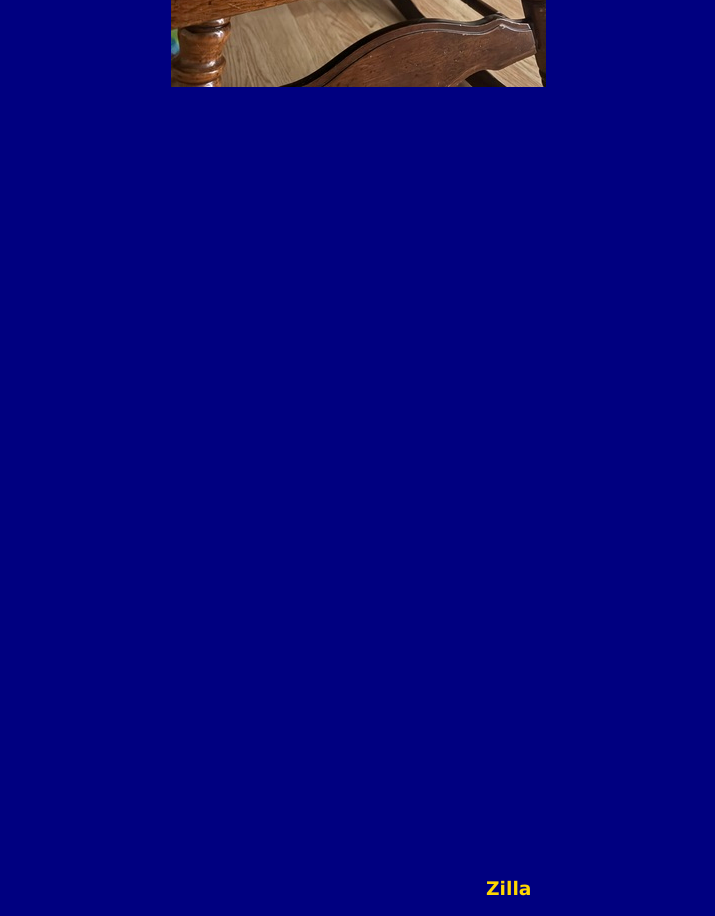
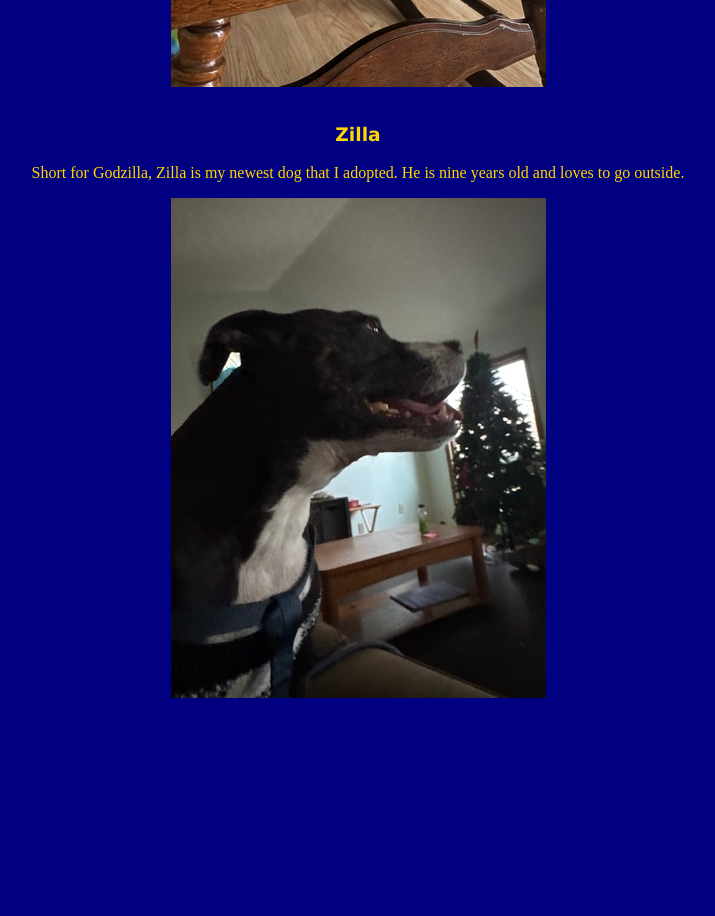
Before and after one commit to afry4321/webdev_project2, a plain HTML site: page my_pets.html in a window 1280 px wide. Shown: the part 2540-3456 px from the top of the page, without its empty margins (282-997 px from the left). After the commit the page ends 3275 px from the top, so only its background shows below. Drawn offline with Linux system fonts and the light colour scheme.

Commit message:
Updated Zilla's pic in style.css
I corrected the margining and alignment in Zilla's pic on style.css.

```diff
--- a/css/style.css
+++ b/css/style.css
@@ -112,8 +112,8 @@ nav ul li a:hover {
 }
 
 #zilla {
-  margin: 30% 30% 30% 30%;
-  padding: 30% 30% 30% 30%;
+  margin-top: 2.5%;
+  margin-bottom: 2.5%;
   justify-content: center;
   text-align: center;
 }
```
